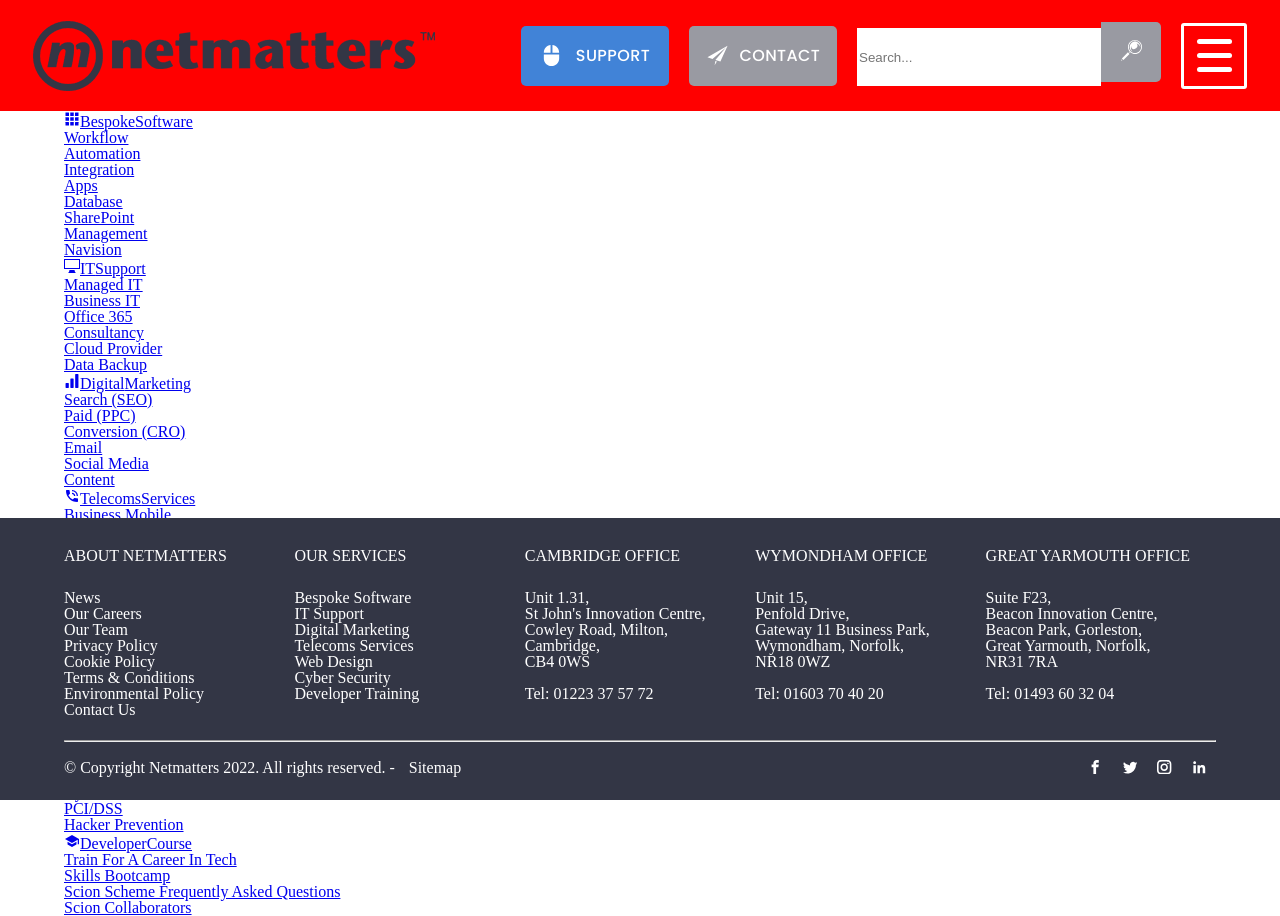
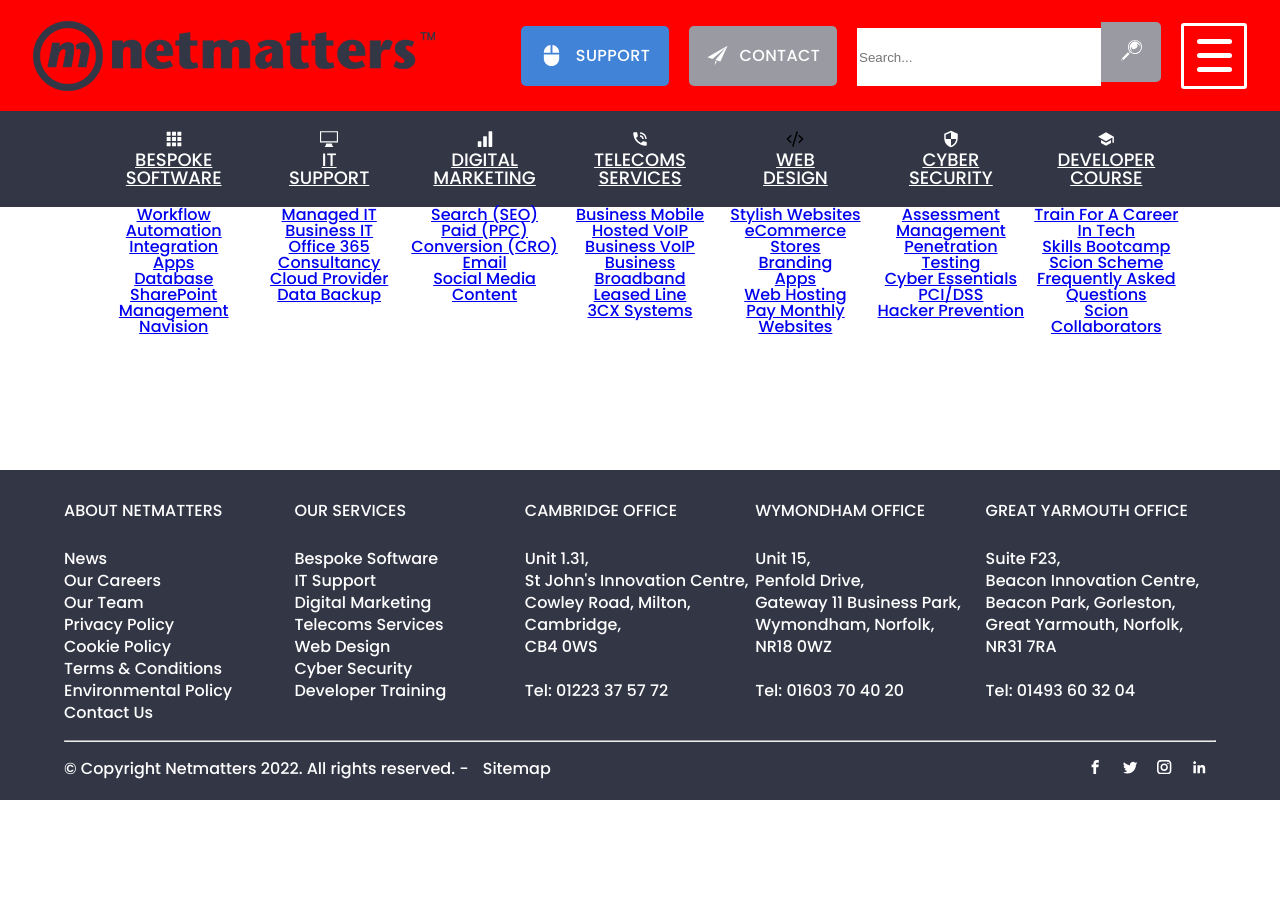
Before and after one commit to Syntax-Read3r/HTML-CSS-reflection, a React (Create React App) app: page / in a window 1280 px wide. After the commit the page ends 800 px from the top, so only its background shows below. Built offline with nearby package versions, Linux system fonts and the light colour scheme.

Commit message:
add a good navtwo skeleton

```diff
--- a/src/Components/Footer/_footer.scss
+++ b/src/Components/Footer/_footer.scss
@@ -14,6 +14,8 @@
     width: 90%;
     margin: 0 auto;
     padding: 0 15px;
+    font-family: $default-font;
+    line-height: 1.375rem;
 
     // Top Row of footer
     &__top-row {
--- a/src/Components/Navbar/NavbarTwo.jsx
+++ b/src/Components/Navbar/NavbarTwo.jsx
@@ -11,15 +11,15 @@
 function NavbarTwo() {
   return (
 
-    <div class="container">
-        <ul>
-            <li  class="container__software ">
-                <a href="software">
-                    <IoAppsSharp class="container__software--icon"/>
-                    <small>Bespoke</small>
-                    Software
+    <div className="nav-container">
+        <ul className="nav-container__list">
+            <li  className="nav-container__list--software ">
+                <a href="software" className='nav-container__list--software--item'>
+                    <IoAppsSharp className="nav-container__list--software--item--icon"/>
+                    <p className='nav-container__list--software--item--small'><small>Bespoke</small></p>
+                    <p className='nav-container__list--software--item--paragraph'>Software</p>
                 </a>
-                <ul class="container__software--menu">
+                <ul className="nav-container__list--software--menu">
                     <li>
                         <a href="#workflow">
                             Workflow
@@ -62,13 +62,13 @@
                     </li>
                 </ul>
             </li>
-            <li class="container__it">
-                <a href="#it">
-                    <ImDisplay class="container__it--icon"/>
-                    <small>IT</small>
-                    Support
+            <li className="nav-container__it">
+                <a href="#it" className="nav-container__list--it--item">
+                    <ImDisplay className="nav-container__list--it--icon"/>
+                    <p><small className="nav-container__list--it--small">IT</small></p>
+                   <p className="nav-container__list--it--paragraph">Support</p>
                 </a>
-                <ul class="container__it--menu">
+                <ul className="nav-container__list--it--menu">
                     <li>
                         <a href="#Managed IT">
                             Managed IT
@@ -101,13 +101,13 @@
                     </li>
                 </ul>
             </li>
-            <li class="container__digital">
-                <a href="#digital">
-                    <AiFillSignal class="container__digital--icon"/>
-                    <small>Digital</small>
-                    Marketing
+            <li className="nav-container__list--digital">
+                <a href="#digital"  className="nav-container__list--digital--item">
+                    <AiFillSignal className="nav-container__list--digital--item--icon"/>
+                    <p><small  className="nav-container__list--digital--item--small">Digital</small></p>
+                    <p  className="nav-container__list--digital--item--paragraph">Marketing</p>
                 </a>
-                <ul class="container__digital--menu">
+                <ul className="nav-container__digital--menu">
                     <li>
                         <a href="#Search">
                             Search (SEO)
@@ -140,13 +140,13 @@
                     </li>
                 </ul>
             </li>
-            <li  class="container__telecoms">
-                <a href="#Telecoms">
-                    <MdPhoneInTalk class="container__telecoms--icon"/>
-                    <small>Telecoms</small>
-                    Services
+            <li  className="nav-container__list--telecoms">
+                <a href="#Telecoms"  className="nav-container__list--telecoms--item">
+                    <MdPhoneInTalk className="nav-container__list--telecoms--item--icon"/>
+                    <p><small  className="nav-container__list--telecoms--item--small">Telecoms</small></p>
+                    <p  className="nav-container__list--telecoms--item--paragraph">Services</p>
                 </a>
-                <ul class="container__telecoms--menu">
+                <ul className="nav-container__telecoms--menu">
                     <li>
                         <a href="#Business Mobile">
                             Business Mobile
@@ -179,13 +179,13 @@
                     </li>
                 </ul>
             </li>
-            <li class="container__web">
-                <a href="#web">
-                    <GrCode class="container__web--icon"/>
-                    <small>Web</small>
-                    Design
+            <li className="nav-container__list--web">
+                <a href="#web" className='nav-container__list--web--item'>
+                    <GrCode className="nav-container__list--web--item--icon"/>
+                    <p><small className='nav-container__list--web--item--small'>Web</small></p>
+                    <p>Design</p>
                 </a>
-                <ul class="container__web--menu">
+                <ul className="nav-container__web--menu">
                     <li>
                         <a href="#Stylish Websites">
                             Stylish Websites
@@ -218,13 +218,13 @@
                     </li>
                 </ul>
             </li>
-            <li class="container__security">
-                <a href="#Cyber">
-                    <MdSecurity class="container__security--icon"/>
-                    <small>Cyber</small>
-                    Security
+            <li className="nav-container__list--security">
+                <a href="#Cyber" className="nav-container__list--security--item">
+                    <MdSecurity className="nav-container__list--security--item--icon"/>
+                    <p><small className="nav-container__list--security--item--small">Cyber</small></p>
+                    <p className="nav-container__list--security--item--paragraph">Security</p>
                 </a>
-                <ul class="container__security--menu">
+                <ul className="nav-container__security--menu">
                     <li>
                         <a href="Assessment">
                             Assessment
@@ -257,13 +257,13 @@
                     </li>
                 </ul>
             </li>
-            <li  class="container__developer-course">
-                <a href="#Developer">
-                    <IoMdSchool class="container__developer-course--icon" />
-                    <small>Developer</small>
-                    Course
+            <li  className="nav-container__list--developer-course">
+                <a href="#Developer" className="nav-container__list--developer-course--item">
+                    <IoMdSchool className="nav-container__list--developer-course--item--icon" />
+                    <p><small className="nav-container__list--developer-course--item--small">Developer</small></p>
+                    <p className="nav-container__list--developer-course--item--paragraphy">Course</p>
                 </a>
-                <ul class="container__developer--menu">
+                <ul className="nav-container__developer--menu">
                     <li>
                         <a href="#Train">
                             Train For A Career In Tech
--- /dev/null
+++ b/src/Components/Navbar/_navbarTwo.scss
@@ -0,0 +1,125 @@
+
+
+.nav-container  {
+
+    width: 100%;
+    height: 96px;
+    background-color: $bottom-navbar--bg;
+    position: absolute;
+    font-family: $default-font;
+
+    &__list {
+        display: grid;
+        grid-template-columns: repeat(7, 1fr);
+        width: 85%;
+        margin: 0 auto;
+        text-align: center;
+
+
+         // First Column
+        &--software {
+            grid-column: 1 / 2;
+            display: inline-block;
+            position: relative;
+
+            &--item {
+                position: relative;
+                display: block;
+                color: white;
+                padding: 19px 0 20px 0;
+                text-transform: uppercase;
+                font-size: 1.125rem;
+                line-height: 1;
+
+                &:hover {
+                    background-color: #67809f;
+                    }
+                }
+            }
+
+
+
+        // Second Column
+
+        &--it {
+            grid-column: 2 / 3;
+            display: inline-block;
+
+            &--item {
+                @extend .nav-container__list--software--item;
+                &:hover {
+                    background-color: #b79e67;
+                    }
+                }
+            }
+
+        // Third Column
+
+        &--digital {
+            grid-column: 3 / 4;
+            display: inline-block;
+
+            &--item {
+                @extend .nav-container__list--software--item;
+                &:hover {
+                    background-color: #b76767;
+                    }
+                }
+            }
+        // Fourth Column
+
+        &--telecoms {
+            grid-column: 4 / 5;
+            display: inline-block;
+
+            &--item {
+                @extend .nav-container__list--software--item;
+                &:hover {
+                    background-color: #b767b7;
+                    }
+                }
+            }
+
+        // Fifth Column
+
+        &--web {
+            grid-column: 5 / 6;
+            display: inline-block;
+
+            &--item {
+                @extend .nav-container__list--software--item;
+                &:hover {
+                    background-color: #67b7b7;
+                    }
+                }
+            }
+
+        // Sixth Column
+
+        &--security {
+            grid-column: 6 / 7;
+            display: inline-block;
+
+            &--item {
+                @extend .nav-container__list--software--item;
+                &:hover {
+                    background-color: #67b767;
+                    }
+                }
+            }
+
+        // Seventh Column
+
+        &--developer-course {
+            grid-column: 7 / 8;
+            display: inline-block;
+
+            &--item {
+                @extend .nav-container__list--software--item;
+                &:hover {
+                    background-color: #b7b767;
+                    }
+                }
+            }
+        }
+     }
--- a/src/Components/Styles/sass/abstracts/_variables.scss
+++ b/src/Components/Styles/sass/abstracts/_variables.scss
@@ -25,3 +25,8 @@
 
 $sidemenu--header--font: 16px;
 $sidemenu--child--font: 14px;
+
+// Navbar Colors
+
+$top-navbar--bg: white;
+$bottom-navbar--bg: #333645;
--- a/src/Components/Styles/sass/main.css
+++ b/src/Components/Styles/sass/main.css
@@ -191,6 +191,80 @@
   margin-bottom: 3.5;
 }
 
+.nav-container {
+  width: 100%;
+  height: 96px;
+  background-color: #333645;
+  position: absolute;
+  font-family: "Poppins", sans-serif;
+}
+.nav-container__list {
+  display: grid;
+  grid-template-columns: repeat(7, 1fr);
+  width: 85%;
+  margin: 0 auto;
+  text-align: center;
+}
+.nav-container__list--software {
+  grid-column: 1/2;
+  display: inline-block;
+  position: relative;
+}
+.nav-container__list--software--item, .nav-container__list--developer-course--item, .nav-container__list--security--item, .nav-container__list--web--item, .nav-container__list--telecoms--item, .nav-container__list--digital--item, .nav-container__list--it--item {
+  position: relative;
+  display: block;
+  color: white;
+  padding: 19px 0 20px 0;
+  text-transform: uppercase;
+  font-size: 1.125rem;
+  line-height: 1;
+}
+.nav-container__list--software--item:hover, .nav-container__list--developer-course--item:hover, .nav-container__list--security--item:hover, .nav-container__list--web--item:hover, .nav-container__list--telecoms--item:hover, .nav-container__list--digital--item:hover, .nav-container__list--it--item:hover {
+  background-color: #67809f;
+}
+.nav-container__list--it {
+  grid-column: 2/3;
+  display: inline-block;
+}
+.nav-container__list--it--item:hover {
+  background-color: #b79e67;
+}
+.nav-container__list--digital {
+  grid-column: 3/4;
+  display: inline-block;
+}
+.nav-container__list--digital--item:hover {
+  background-color: #b76767;
+}
+.nav-container__list--telecoms {
+  grid-column: 4/5;
+  display: inline-block;
+}
+.nav-container__list--telecoms--item:hover {
+  background-color: #b767b7;
+}
+.nav-container__list--web {
+  grid-column: 5/6;
+  display: inline-block;
+}
+.nav-container__list--web--item:hover {
+  background-color: #67b7b7;
+}
+.nav-container__list--security {
+  grid-column: 6/7;
+  display: inline-block;
+}
+.nav-container__list--security--item:hover {
+  background-color: #67b767;
+}
+.nav-container__list--developer-course {
+  grid-column: 7/8;
+  display: inline-block;
+}
+.nav-container__list--developer-course--item:hover {
+  background-color: #b7b767;
+}
+
 .sideMenu {
   height: 100%;
   width: 320px;
@@ -235,6 +309,8 @@
   width: 90%;
   margin: 0 auto;
   padding: 0 15px;
+  font-family: "Poppins", sans-serif;
+  line-height: 1.375rem;
 }
 .container__top-row {
   display: grid;
--- a/src/Components/Styles/sass/main.scss
+++ b/src/Components/Styles/sass/main.scss
@@ -19,6 +19,7 @@
 @import "layout/footer";
 @import "../../Button/button";
 @import "../../Navbar/navbar";
+@import "../../Navbar/navbarTwo";
 @import "../../SideMenu/sidemenu";
 @import "../../Footer/footer";
 
```
Also changed, not shown: 1 other file (tests, documents, lock files or other folders).
